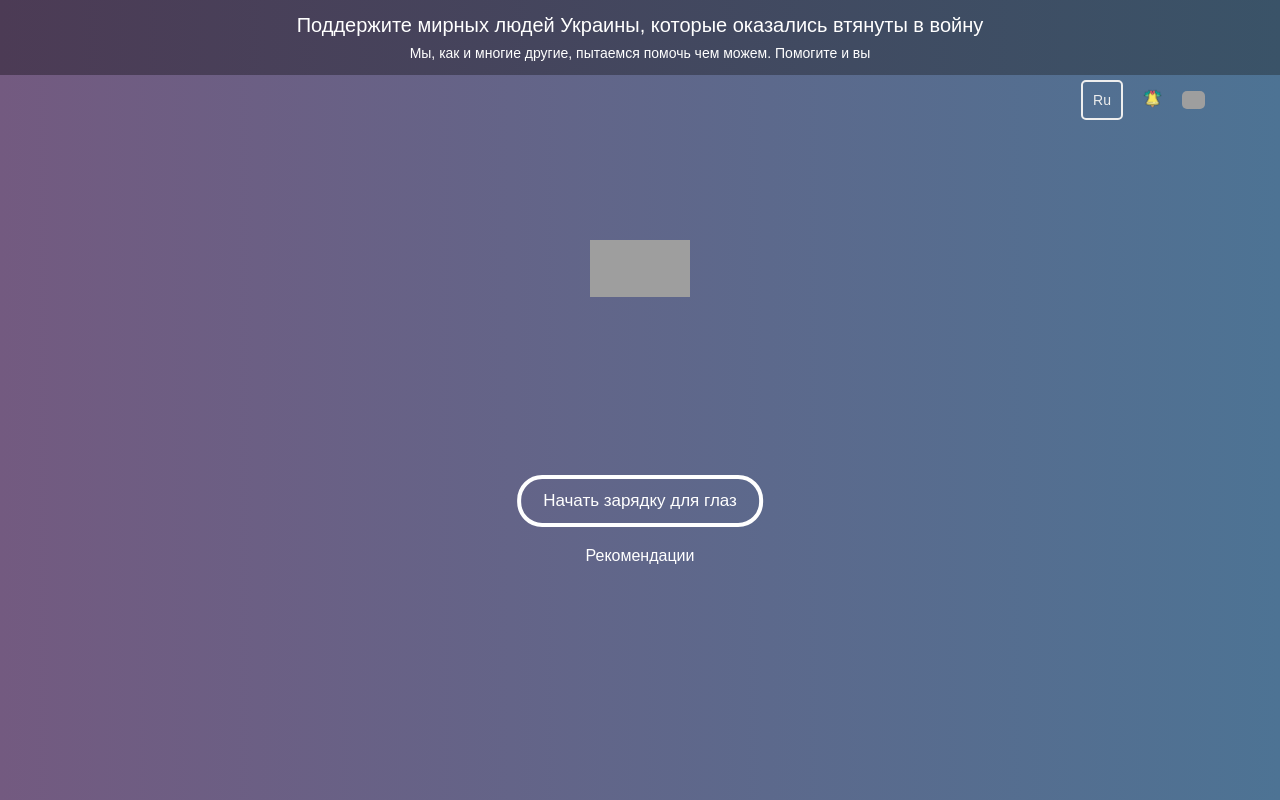
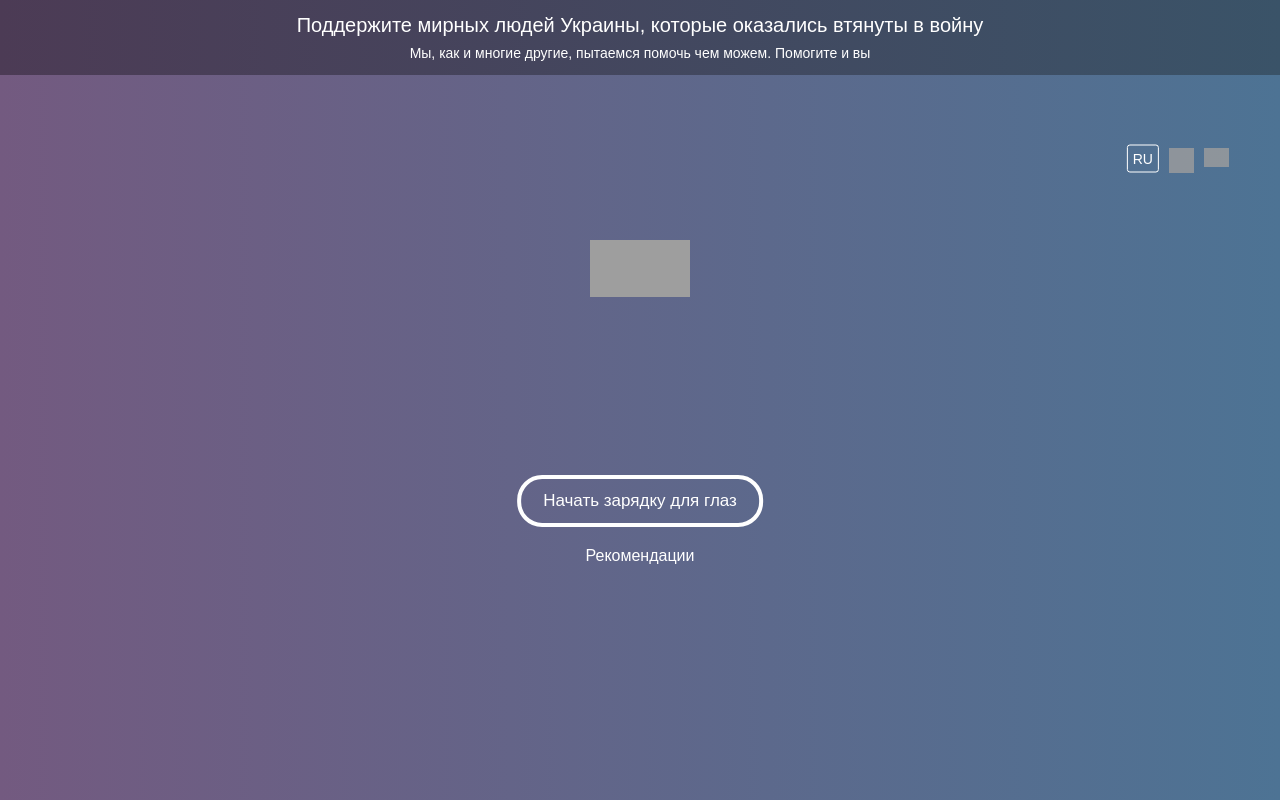
Before and after one commit to ecomnazar/blimb5, a React (Vite) app: page / in a window 1280 px wide. Built offline with nearby package versions, Linux system fonts and the light colour scheme; grey boxes are pictures that could not be loaded.

Commit message:
volume and icon

```diff
--- a/src/components/App/style.scss
+++ b/src/components/App/style.scss
@@ -17,8 +17,8 @@ $color3: #333;
 
 .volume {
     position: absolute;
-    top: 30%;
-    right: 4.7%;
+    top: 35%;
+    right: 0%;
     transform: rotate(270deg);
 }
 
@@ -155,6 +155,7 @@ body {
     }
     .ring {
         position: relative;
+        opacity: 0;
 
         .thirdbell {
             margin-left: 0 !important;
--- a/src/components/Header/Header.tsx
+++ b/src/components/Header/Header.tsx
@@ -5,6 +5,7 @@ import song from '../../../public/music.wav'
 import song2 from '../../../public/music2.mp3'
 import {Howl} from 'howler'
 import Slider from '../Slider/Slider'
+import Params from '../Params/Params'
 
 interface HeaderProps{
     langData: IData[],
@@ -46,6 +47,14 @@ export const Header = ({ langData, activeIndex, setActiveIndex }: HeaderProps) =
       Sounds.play()
   }
 
+  const soundPlay4 = () => {
+    const Sounds = new Howl({
+        src: song,
+        volume: 0
+      })
+      Sounds.play()
+  }
+
 
   const onClickIndex1 = () => {
     setSongIndex(0)
@@ -58,6 +67,9 @@ const onClickIndex2 = () => {
     soundPlay2()
 }
 
+const onClickIndex3 = () => {
+    soundPlay4()
+}
 
   const languages = ['Ru', 'En', 'Ua']
   const [hide, setHide] = React.useState(false)
@@ -324,7 +336,7 @@ const onClickBack = () => {
                     </div>
                 </div>
                 <div className='row2'>
-                    <h2 className='lgh2' onClick={onClickLanguage}>{languages[activeIndex]}</h2>
+                    {/* <h2 className='lgh2' onClick={onClickLanguage}>{languages[activeIndex]}</h2> */}
                     <div className='ring'>
                         <p onClick={() => setRingHide(!ringHide)}><img className='thirdbell' src={ringIcon[songIndex]} alt="" /></p>
                         {ringHide && <ul>
@@ -346,6 +358,17 @@ const onClickBack = () => {
                 </div>
             </div>
             {/*  */}
+
+
+
+
+
+
+            <Params volume={volume} setHideVolume={setHideVolume} onClickIndex1={onClickIndex1} onClickIndex2={onClickIndex2} onClickIndex3={onClickIndex3} onClickLanguage={onClickLanguage} activeIndex={activeIndex}/>
+
+
+
+
             <div className={hide1 ? 'headerMiddle' : 'headerMiddleHide'}>
                 <div className="mini mini2">
                 <h2>{langData[activeIndex].guide}</h2>
@@ -376,6 +399,17 @@ const onClickBack = () => {
                 <a href="" className='recomend-two'>{langData[activeIndex].recom}</a>
             </div>
             {/*  */}
+
+
+
+
+
+
+
+
+
+
+
 
             <div className={hide2 ? 'headerMiddle' : 'headerMiddleHide'}>
                 <div className="box4"></div>
--- /dev/null
+++ b/src/components/Params/Params.module.scss
@@ -0,0 +1,94 @@
+.root{
+    position: fixed;
+    top: 27%;
+    right: 0%;
+    transform: translate(-50%, -50%);
+    display: flex;
+    justify-content: space-around;
+}
+
+.lang{
+    h2{
+        cursor: pointer;
+        font-size: 14px;
+        margin-right: 10px;
+        border: 1px solid #fff;
+        padding: 5px;
+        border-radius: 3px;
+        color: #FFF;
+        font-weight: normal;
+        margin-top: -3px;
+    }
+}
+
+.volume, .volume1, .volume2, .volume3{
+    width: 25px;
+    height: 19px;
+    background-image: url(images/volume2.png);
+    background-repeat: no-repeat;
+    background-position-y: 0px;
+    opacity: 0.8;
+    cursor: pointer;
+    &:hover{
+        opacity: 1;
+    }
+}
+
+.volume1{
+    background-position-y: 0;
+}
+
+.volume2{
+    background-position-y: -18px;
+}
+
+.volume3{
+    background-position-y: -36px;
+}
+
+.volume3{
+    background-position-y: -54px;
+}
+
+
+.bellVisible{
+    opacity: 1;
+    visibility: visible;
+    transition: all .5s ease-in-out;
+}
+
+.bellHidden{
+    opacity: 0;
+    visibility: hidden;
+    transition: all .5s ease-in-out;
+}
+
+
+.bellgroup{
+    margin-right: 10px;
+}
+
+.bell1, .bell2, .bell3{
+    background-image: url(images/bellicons.png);
+    width: 25px;
+    height: 25px;
+    cursor: pointer;
+    margin-bottom: 10px;
+    opacity: 0.8;
+    &:hover{
+        opacity: 1;
+    }
+}
+
+.bell1{
+    background-position-y: 0px;
+}
+
+.bell2{
+    background-position-y: -35px;
+}
+
+.bell3{
+    background-position-y: -67px;
+    margin-bottom: 7px;
+}
--- /dev/null
+++ b/src/components/Params/Params.tsx
@@ -0,0 +1,81 @@
+import React from 'react'
+import styles from './Params.module.scss'
+
+
+interface ParamsProps{
+    volume: number,
+    setHideVolume: React.Dispatch<React.SetStateAction<boolean>>,
+    onClickIndex1: () => void,
+    onClickIndex2: () => void,
+    onClickIndex3: () => void,
+    onClickLanguage: () => void,
+    activeIndex: number
+}
+
+
+const Params = ({ volume, setHideVolume, onClickIndex1, onClickIndex2, onClickIndex3, onClickLanguage, activeIndex }: ParamsProps) => {
+
+    const [selectedBell, setSelectedBell] = React.useState(0)
+    const [visibleIcons, setVisibleIcons] = React.useState(false)
+    const languages = ['RU', 'EN', 'UA']
+
+    let a = 'volume1'
+
+    React.useEffect(() => {
+        if(volume < 30){
+            a = 'volume1'
+        }
+        if(volume < 60 && volume > 30){
+            a = 'volume2'
+        }
+        if(volume < 100 && volume > 60){
+            a = 'volume3'
+        }
+    }, [volume])
+
+    const onClickFirstBell = () => {
+        setSelectedBell(0)
+        onClickIndex1()
+    }
+    const onClickSecondBell = () => {
+        setSelectedBell(1)
+        onClickIndex2()
+    }
+    const onClickThirdBell = () => {
+        setSelectedBell(2)
+        onClickIndex3()
+    }
+
+
+    return (
+    <div className={styles.root}>
+
+        <div className={styles.lang}>
+            <h2 className={styles.langh2}onClick={onClickLanguage}>{languages[activeIndex]}</h2>
+        </div>
+
+        <div className={styles.bellgroup}>
+            <div className="bell">
+                {selectedBell === 0 && <div onClick={() => setVisibleIcons(prev => !prev)} className={styles.bell1}></div>}
+                {selectedBell === 1 && <div onClick={() => setVisibleIcons(prev => !prev)} className={styles.bell2}></div>}
+                {selectedBell === 2 && <div onClick={() => setVisibleIcons(prev => !prev)} className={styles.bell3}></div>}
+            </div>
+            <div className={visibleIcons ? styles.bellVisible : styles.bellHidden}>
+                <div onClick={onClickFirstBell} className={styles.bell1}></div>
+                <div onClick={onClickSecondBell} className={styles.bell2}></div>
+                <div onClick={onClickThirdBell} className={styles.bell3}></div>
+            </div>
+        </div>
+
+        <div>
+
+            {volume < 30 &&<div onClick={() => setHideVolume(prev => !prev)} className={styles.volume3}></div>}
+            {volume <= 60 && volume >= 30 ? <div onClick={() => setHideVolume(prev => !prev)} className={styles.volume2}></div> : ''}
+            {volume <= 100 && volume >= 61 ? <div onClick={() => setHideVolume(prev => !prev)} className={styles.volume1}></div> : ''}
+
+        </div>
+    </div>
+  )
+}
+
+export default Params
```
Also changed, not shown: public/assets/images/bellicons.png (added), public/images/bellicons.png (added).
